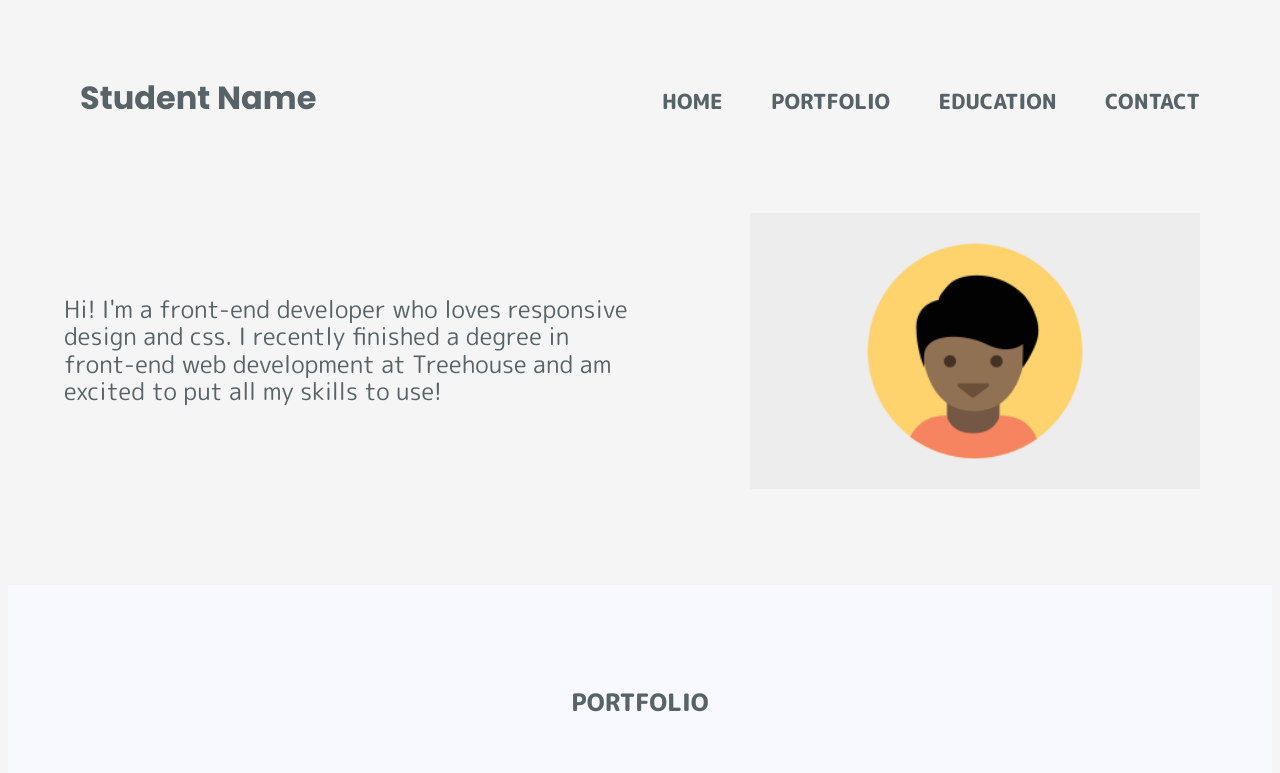
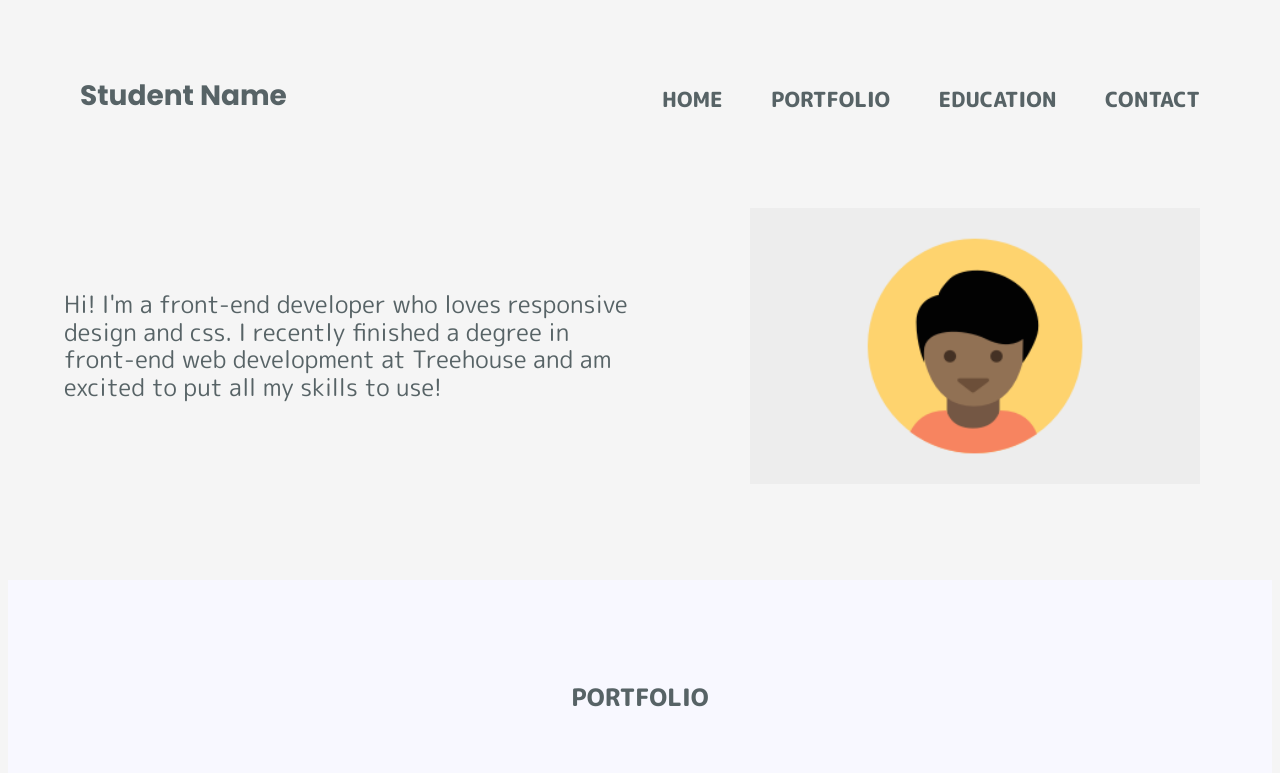
Before and after one commit to victoriafuselier/mobile-first-responsive-layout, a plain HTML site: page index.html in a window 1280 px wide. Shown: the top 773 px of the page. Drawn offline with nearby package versions, Linux system fonts and the light colour scheme.

Commit message:
Header font size and margin adjustment

```diff
--- a/css/styles.css
+++ b/css/styles.css
@@ -11,7 +11,7 @@ body {
     text-align: center;
 }
 
-/* ~~~~~~~~~~~~~~~~~~ LINKS ~~~~~~~~~~~~~~~~~~~~~ */
+/* ~~~~~~~~~~~~~~~~~~ LINKS and HEADER ~~~~~~~~~~~~~~~~~~~~~ */
 
 
 #main-nav {
@@ -20,6 +20,7 @@ body {
     margin: 0 auto;
     width: 90%;
     font-size: 1.3rem;
+    max-width: 400px;
 }
 
 #main-nav a, #portfolio {
@@ -39,6 +40,10 @@ a {
 
 a:hover {
     color: lightslategrey;
+}
+
+h1 {
+    font-size: 1.75rem;
 }
 
 /* ~~~~~~~~~~~~~~~~~~ FONT STYLE, WEIGHT, UPPERCASE, AND EXCLUSIONS~~~~~~~~~~~~~~~~~~~~~ */
@@ -73,7 +78,7 @@ p, ul, #home h2 {
 /* ~~~~~~~~~~~~~~~~~~ SPACING? ~~~~~~~~~~~~~~~~~~~~~ */
 
 header {
-    margin-top: 3rem;
+    margin-top: 1.75rem;
 }
 
 section, footer {
```
